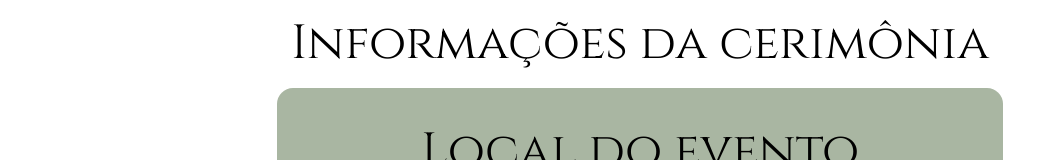
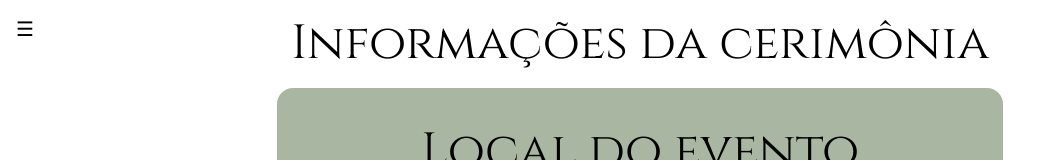
Before and after one commit to rtof06/casamento-marcos-ligia, a Next.js app: page /infos-cerimonia in a window 1280 px wide. Shown: the top 160 px of the page, without its empty margins (0-1049 px from the left). Built offline with nearby package versions, Linux system fonts and the light colour scheme.

Commit message:
Cabeçalho

```diff
--- a/src/app/layout.tsx
+++ b/src/app/layout.tsx
@@ -1,6 +1,7 @@
 import type { Metadata } from "next";
 import { Cinzel, Cinzel_Decorative, Crimson_Text } from "next/font/google";
 import "./globals.css";
+import Header from "@/components/Header/Header";
 
 export const metadata: Metadata = {
   title: "Casamento Marcos & Lígia",
@@ -8,21 +9,21 @@ export const metadata: Metadata = {
 };
 
 export const titleFontFamily = Cinzel_Decorative({
-  weight: ['400'],
-  subsets: ['latin'],
-  variable: '--cinzel-decorative'
-})
+  weight: ["400"],
+  subsets: ["latin"],
+  variable: "--cinzel-decorative",
+});
 
 export const secTitleFontFamily = Cinzel({
-  weight: ['400'],
-  subsets: ['latin'],
-  variable: '--cinzel'
-})
+  weight: ["400"],
+  subsets: ["latin"],
+  variable: "--cinzel",
+});
 export const textFontFamily = Crimson_Text({
-  weight: ['400'],
-  subsets: ['latin'],
-  variable: '--crimson'
-})
+  weight: ["400"],
+  subsets: ["latin"],
+  variable: "--crimson",
+});
 
 export default function RootLayout({
   children,
@@ -30,8 +31,12 @@ export default function RootLayout({
   children: React.ReactNode;
 }>) {
   return (
-    <html lang="pt-br" className={`${secTitleFontFamily.variable} ${titleFontFamily.variable} ${textFontFamily.variable}`}>
+    <html
+      lang="pt-br"
+      className={`${secTitleFontFamily.variable} ${titleFontFamily.variable} ${textFontFamily.variable}`}
+    >
       <body className="bg-background-gradient break-words">
+        <Header />
         {children}
       </body>
     </html>
--- a/src/components/Header/Header.tsx
+++ b/src/components/Header/Header.tsx
@@ -1,7 +1,55 @@
-export default function Header() {
+'use client';
+
+import { useState, useEffect, useRef } from 'react';
+import Link from 'next/link';
+
+export default function Header(): JSX.Element {
+  const [isOpen, setIsOpen] = useState<boolean>(false);
+  const headerRef = useRef<HTMLDivElement | null>(null);
+
+  function toggleMenu(): void {
+    setIsOpen((prev) => !prev);
+  }
+
+  function handleClickOutside(event: Event): void {
+    if (headerRef.current && !headerRef.current.contains(event.target as Node)) {
+      setIsOpen(false);
+    }
+  }
+
+  useEffect(() => {
+    if (isOpen) {
+      document.addEventListener('mousedown', handleClickOutside);
+    } else {
+      document.removeEventListener('mousedown', handleClickOutside);
+    }
+
+    return () => {
+      document.removeEventListener('mousedown', handleClickOutside);
+    };
+  }, [isOpen]);
+
   return (
-    <header>
-
+    <header
+      ref={headerRef}
+      className="fixed flex flex-col font-secTitleFont text-xl gap-2 p-4 items-start"
+    >
+      <button onClick={toggleMenu} className="hover:opacity-70 transition-all">
+        ☰
+      </button>
+      {isOpen && (
+        <nav className="flex flex-col gap-2 bg-main-color p-4">
+          <Link href="/infos-cerimonia" className="hover:opacity-70 transition-all">
+            Informações da cerimônia
+          </Link>
+          <Link href="/#/historia-casal" className="hover:opacity-70 transition-all">
+            História do Casal
+          </Link>
+          <Link href="/#/lista-presentes" className="hover:opacity-70 transition-all">
+            Lista de Presentes
+          </Link>
+        </nav>
+      )}
     </header>
-  )
+  );
 }
```
